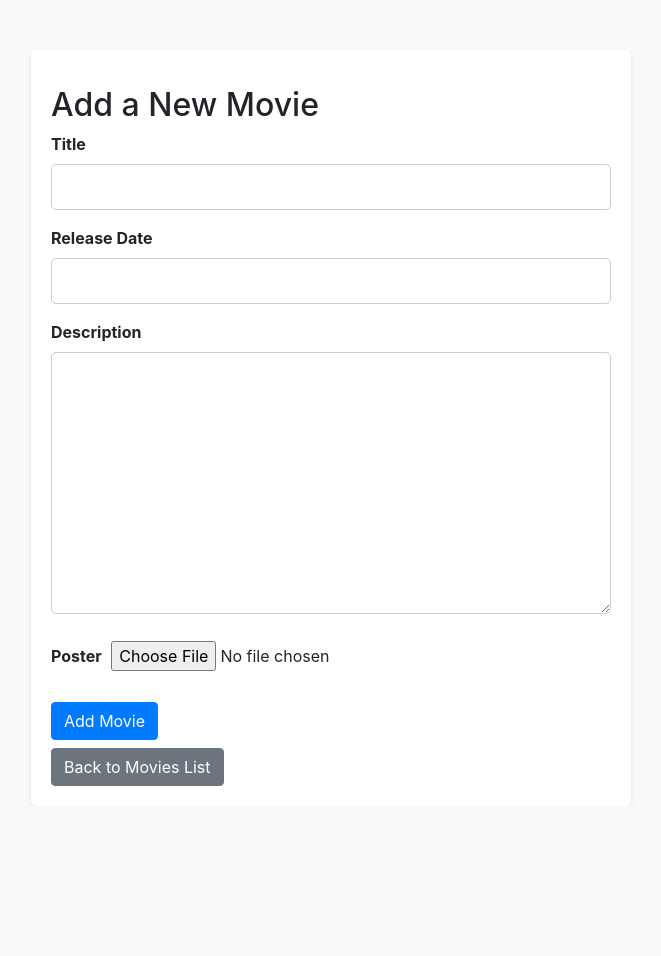
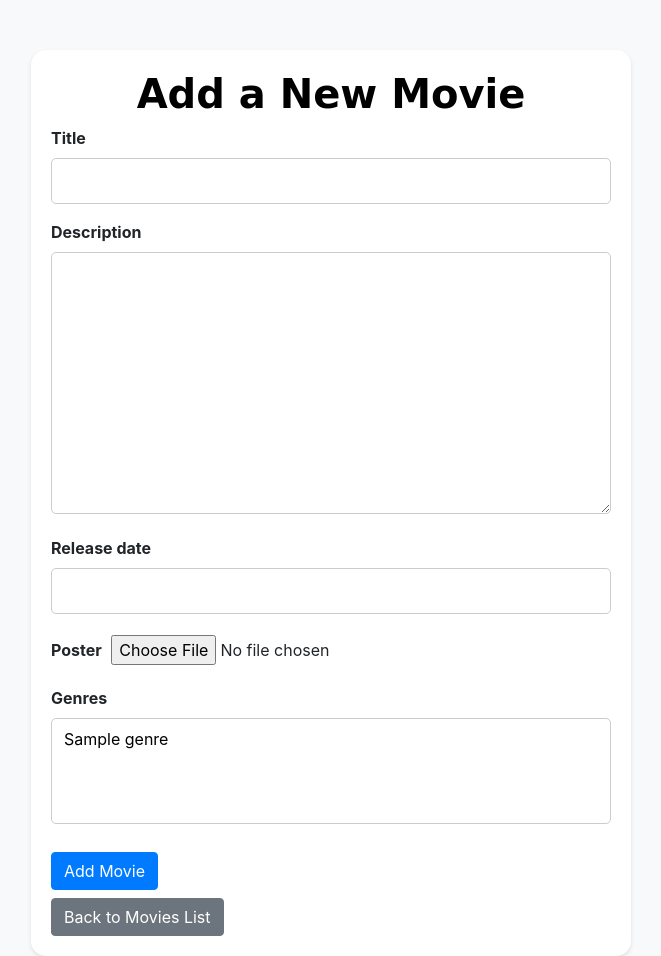
Before and after one commit to dan9Protasenia/cinema, a Django app: page /movies/create_movie/ in a window 1280 px wide. Shown: the whole page, without its empty margins (309-970 px from the left). Before the commit the page ends 806 px from the top, so only its background shows below. Run offline with Django 4.2, Linux system fonts and the light colour scheme; tables that the repository leaves empty hold one stand-in row (values such as "Sample post"); some libraries are stand-ins or nearby versions.

Commit message:
create_movie.html

```diff
--- a/server/apps/movies/templates/create_movie.html
+++ b/server/apps/movies/templates/create_movie.html
@@ -15,7 +15,7 @@
             margin: auto;
             padding: 20px;
             background-color: #fff;
-            border-radius: 5px;
+            border-radius: 15px;
             box-shadow: 0 2px 4px rgba(0, 0, 0, 0.1);
             margin-top: 50px;
         }
@@ -24,7 +24,8 @@
         }
         .form-group input[type="text"],
         .form-group input[type="date"],
-        .form-group textarea {
+        .form-group textarea,
+        .form-group select {
             width: 100%;
             padding: 10px;
             border: 1px solid #ccc;
@@ -38,32 +39,28 @@
         .btn-secondary {
             margin-top: 10px;
         }
+        .header {
+            font-family: 'Comic Sans MS', sans-serif;
+            padding: 0px;
+            text-align: center;
+            color: black;
+            font-size: 2.5rem;
+            font-weight: bold;
+        }
     </style>
 </head>
 <body>
     <div class="container">
-        <h2 class="mt-3">Add a New Movie</h2>
+        <h2 class="header">Add a New Movie</h2>
         <form method="post" enctype="multipart/form-data">
             {% csrf_token %}
-            <div class="form-group">
-                <label for="{{ form.title.id_for_label }}">Title</label>
-                {{ form.title }}
-            </div>
 
-            <div class="form-group">
-                <label for="{{ form.release_date.id_for_label }}">Release Date</label>
-                {{ form.release_date }}
-            </div>
-
-            <div class="form-group">
-                <label for="{{ form.description.id_for_label }}">Description</label>
-                {{ form.description }}
-            </div>
-
-            <div class="form-group">
-                <label for="{{ form.poster.id_for_label }}">Poster</label>
-                {{ form.poster }}
-            </div>
+            {% for field in form %}
+                <div class="form-group">
+                    <label for="{{ field.id_for_label }}">{{ field.label }}</label>
+                    {{ field }}
+                </div>
+            {% endfor %}
 
             <button type="submit" class="btn btn-primary">Add Movie</button>
         </form>
```
